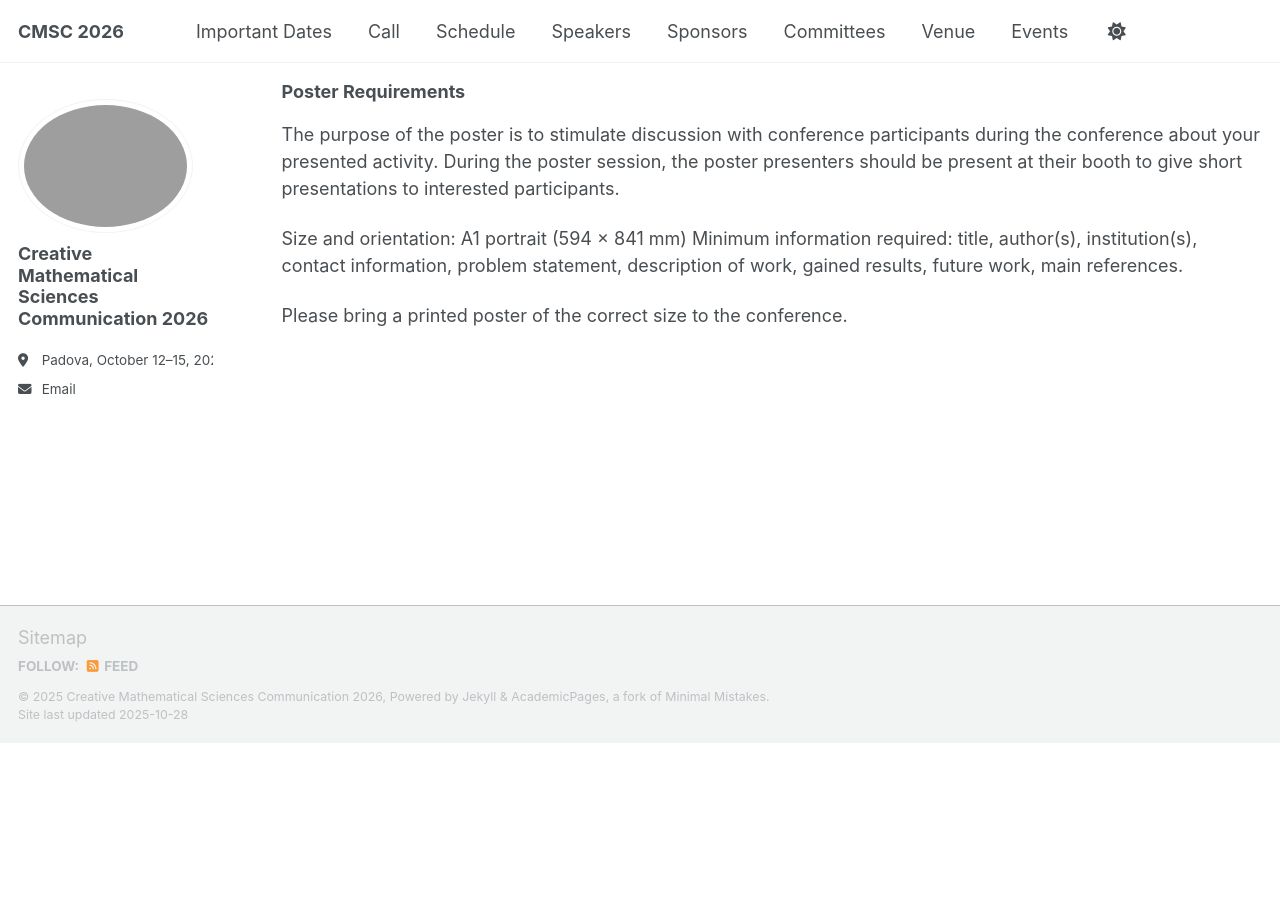
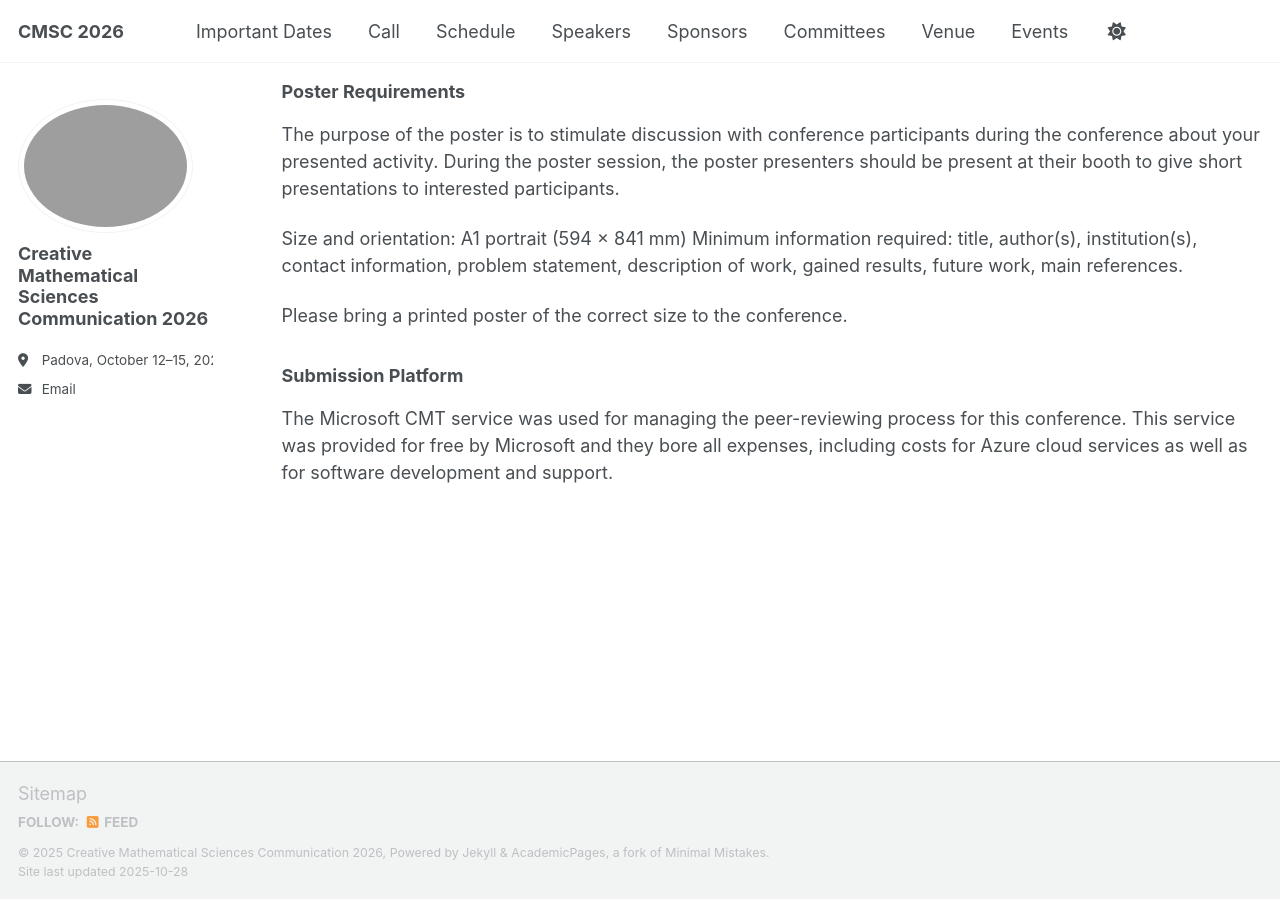
Before and after one commit to CMSC2026/cmsc2026.github.io, a Jekyll site: the page built from _pages/call.md, in a window 1280 px wide and 900 px high, scrolled down 1729 px. Built offline with Jekyll 4.4.1, drawn with Linux system fonts in a browser that asks for light colours; a script that is not in the unit is left out; before the commit the page ends 2472 px from its top, so only the background shows below that.

Commit message:
Update call.md
Ack to CMT platform for submissions

```diff
--- a/_pages/call.md
+++ b/_pages/call.md
@@ -57,3 +57,6 @@
 Minimum information required: title, author(s), institution(s), contact information, problem statement, description of work, gained results, future work, main references.
 
 Please bring a printed poster of the correct size to the conference.
+
+### Submission Platform
+The Microsoft CMT service was used for managing the peer-reviewing process for this conference. This service was provided for free by Microsoft and they bore all expenses, including costs for Azure cloud services as well as for software development and support.
```
